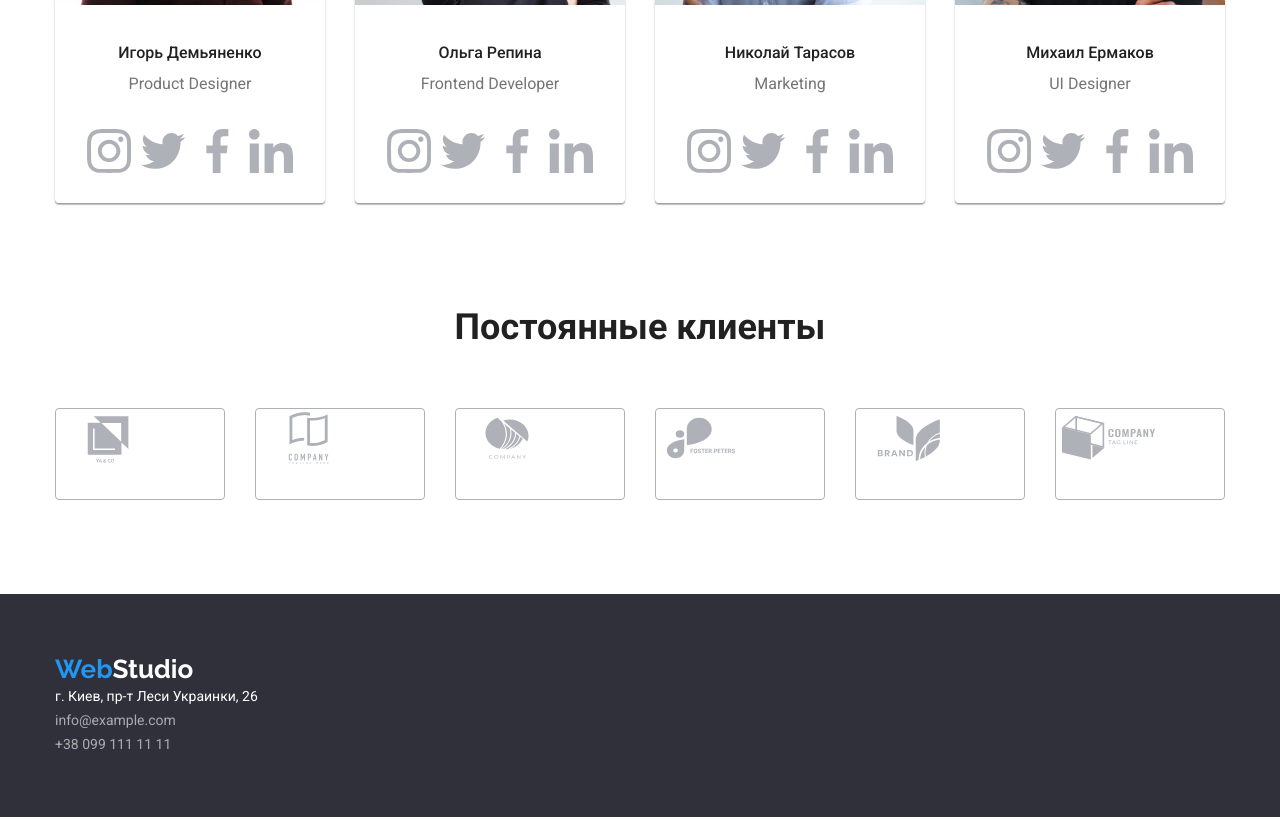
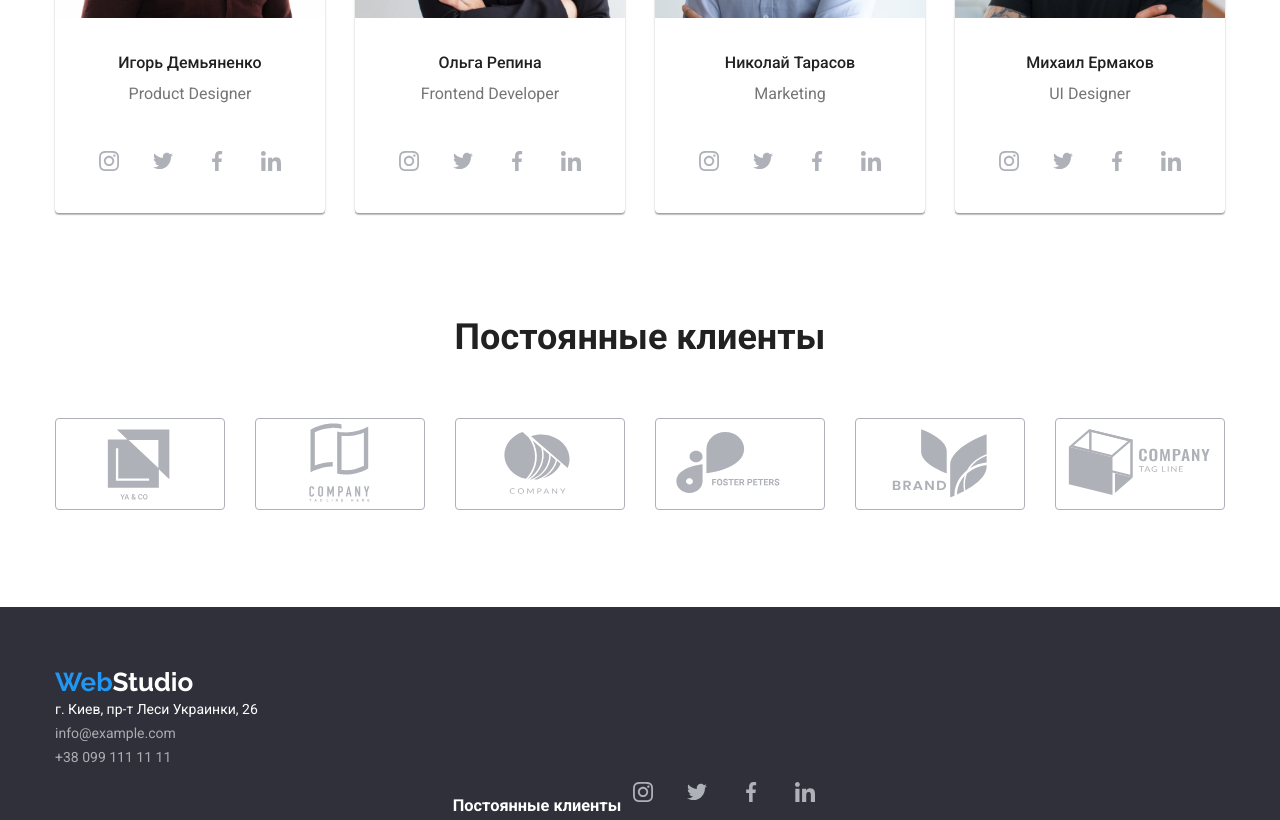
Before and after one commit to SuDenDimon/-goit-markup-hw-04, a plain HTML site: page index.html in a window 1280 px wide. Shown: the part 1980-2800 px from the top of the page. Drawn offline with nearby package versions, Linux system fonts and the light colour scheme.

Commit message:
не так то просто

```diff
--- a/css/styles.css
+++ b/css/styles.css
@@ -250,17 +250,11 @@ header .logo {
   display: flex;
   justify-content: space-between;
 }
-.item {
-  max-width: 270px;
-}
 .list-mission {
   display: flex;
   justify-content: space-between;
 
 }
-/* .item-mission {
-
-} */
 .list-team {
   text-align: center;
   display: flex;
@@ -341,9 +335,6 @@ header .logo {
   padding-left: 24px;
   padding-bottom: 20px;
 }
-
-
-
 .icon {
   display: flex;
   padding-right: 10px;
@@ -357,27 +348,6 @@ header .logo {
 }
 .vector {
   fill: var(--sec-color);
-}
-.anthena:nth-child(1) {
-  background-color: #F5F4FA;
-  border-radius: 4px;
-  margin-bottom: 30px;
-  background-size: 70px;
-}
-.logo-item {
-  display: flex;
-  justify-content: space-between;
-}
-.logo-icon {
-  width: 170px;
-  height: 92px;
-  box-sizing: border-box;
-  border: 1px solid #AFB1B8;
-  border-radius: 4px;
-  box-sizing: auto;
-}
-.logotipes {
-  fill: #AFB1B8;
 }
 .social {
   display: flex;
@@ -415,3 +385,44 @@ header .logo {
   background-color: var(--active-color);
   fill: white;
 }
+.anthena {
+  display: flex;
+  width: 270px;
+  height: 120px;
+  background-color: #F5F4FA;
+  justify-content: center;
+  align-items: center;
+  margin-bottom: 30px;
+  border-radius: 4px;
+}
+.logo-item {
+  display: flex;
+  justify-content: center;
+  align-items: center;
+}
+.logotipes {
+  width: 170px;
+  height: 92px;
+  border: 1px solid #AFB1B8;
+  border-radius: 4px;
+  align-items: center;
+  justify-content: center;
+  fill: #AFB1B8;
+}
+.logo-icon {
+  margin-right: 30px;
+}
+.logo-icon:last-child {
+  margin-right: 0;
+}
+.users {
+  display: flex;
+  justify-content: center;
+  align-items: center;
+}
+.klients {
+  color: white;
+}
+.hero {
+  background-image: url(../images/Img.svg);
+}
--- a/index.html
+++ b/index.html
@@ -1,4 +1,4 @@
-<!DOCTYPE html>
+p<!DOCTYPE html>
 <html lang="en">
   <head>
     <title>WebStudio</title>
@@ -53,7 +53,7 @@
       <div class="container">
         <ul class="list">
           <li class="item">
-              <svg class="anthena" width="270" height="120">
+              <svg class="anthena" width="65" height="70">
                 <use href="./images/icons.svg#icon-antenna">
                 </use>
               </svg>
@@ -64,7 +64,7 @@
             </p>
           </li>
           <li class="item">
-            <svg class="anthena" width="270" height="120">
+            <svg class="anthena" width="20" height="20">
                 <use href="./images/icons.svg#icon-clock">
                 </use>
               </svg>
@@ -137,7 +137,7 @@
               <ul class="social">
                 <li class="social-link">
                   <a class="btn-soc" href="#">
-                    <svg class="soc-icon" width="44" height="44">
+                    <svg class="soc-icon" width="20" height="20">
                       <use href="./images/icons.svg#icon-instagram">
                       </use>
                     </svg>
@@ -145,7 +145,7 @@
                 </li>
                 <li class="social-link">
                   <a class="btn-soc" href="#">
-                    <svg class="soc-icon" width="44" height="44">
+                    <svg class="soc-icon" width="20" height="20">
                       <use href="./images/icons.svg#icon-twitter">
                       </use>
                     </svg>
@@ -153,7 +153,7 @@
                 </li>
                 <li class="social-link">
                   <a class="btn-soc" href="#">
-                    <svg class="soc-icon" width="44" height="44">
+                    <svg class="soc-icon" width="20" height="20">
                       <use href="./images/icons.svg#icon-facebook">
                       </use>
                     </svg>
@@ -161,7 +161,7 @@
                 </li>
                 <li class="social-link">
                   <a class="btn-soc" href="#">
-                    <svg class="soc-icon" width="44" height="44">
+                    <svg class="soc-icon" width="20" height="20">
                       <use href="./images/icons.svg#icon-linkedin">
                       </use>
                     </svg>
@@ -177,7 +177,7 @@
           <ul class="social">
                 <li class="social-link">
                   <a class="btn-soc" href="#">
-                    <svg class="soc-icon" width="44" height="44">
+                    <svg class="soc-icon" width="20" height="20">
                       <use href="./images/icons.svg#icon-instagram">
                       </use>
                     </svg>
@@ -185,7 +185,7 @@
                 </li>
                 <li class="social-link">
                   <a class="btn-soc" href="#">
-                    <svg class="soc-icon" width="44" height="44">
+                    <svg class="soc-icon" width="20" height="20">
                       <use href="./images/icons.svg#icon-twitter">
                       </use>
                     </svg>
@@ -193,7 +193,7 @@
                 </li>
                 <li class="social-link">
                   <a class="btn-soc" href="#">
-                    <svg class="soc-icon" width="44" height="44">
+                    <svg class="soc-icon" width="20" height="20">
                       <use href="./images/icons.svg#icon-facebook">
                       </use>
                     </svg>
@@ -201,7 +201,7 @@
                 </li>
                 <li class="social-link">
                   <a class="btn-soc" href="#">
-                    <svg class="soc-icon" width="44" height="44">
+                    <svg class="soc-icon" width="20" height="20">
                       <use href="./images/icons.svg#icon-linkedin">
                       </use>
                     </svg>
@@ -216,7 +216,7 @@
           <ul class="social">
                 <li class="social-link">
                   <a class="btn-soc" href="#">
-                    <svg class="soc-icon" width="44" height="44">
+                    <svg class="soc-icon" width="20" height="20">
                       <use href="./images/icons.svg#icon-instagram">
                       </use>
                     </svg>
@@ -224,7 +224,7 @@
                 </li>
                 <li class="social-link">
                   <a class="btn-soc" href="#">
-                    <svg class="soc-icon" width="44" height="44">
+                    <svg class="soc-icon" width="20" height="20">
                       <use href="./images/icons.svg#icon-twitter">
                       </use>
                     </svg>
@@ -232,7 +232,7 @@
                 </li>
                 <li class="social-link">
                   <a class="btn-soc" href="#">
-                    <svg class="soc-icon" width="44" height="44">
+                    <svg class="soc-icon" width="20" height="20">
                       <use href="./images/icons.svg#icon-facebook">
                       </use>
                     </svg>
@@ -240,7 +240,7 @@
                 </li>
                 <li class="social-link">
                   <a class="btn-soc" href="#">
-                    <svg class="soc-icon" width="44" height="44">
+                    <svg class="soc-icon" width="20" height="20">
                       <use href="./images/icons.svg#icon-linkedin">
                       </use>
                     </svg>
@@ -255,7 +255,7 @@
           <ul class="social">
                 <li class="social-link">
                   <a class="btn-soc" href="#">
-                    <svg class="soc-icon" width="44" height="44">
+                    <svg class="soc-icon" width="20" height="20">
                       <use href="./images/icons.svg#icon-instagram">
                       </use>
                     </svg>
@@ -263,7 +263,7 @@
                 </li>
                 <li class="social-link">
                   <a class="btn-soc" href="#">
-                    <svg class="soc-icon" width="44" height="44">
+                    <svg class="soc-icon" width="20" height="20">
                       <use href="./images/icons.svg#icon-twitter">
                       </use>
                     </svg>
@@ -271,7 +271,7 @@
                 </li>
                 <li class="social-link">
                   <a class="btn-soc" href="#">
-                    <svg class="soc-icon" width="44" height="44">
+                    <svg class="soc-icon" width="20" height="20">
                       <use href="./images/icons.svg#icon-facebook">
                       </use>
                     </svg>
@@ -279,7 +279,7 @@
                 </li>
                 <li class="social-link">
                   <a class="btn-soc" href="#">
-                    <svg class="soc-icon" width="44" height="44">
+                    <svg class="soc-icon" width="20" height="20">
                       <use href="./images/icons.svg#icon-linkedin">
                       </use>
                     </svg>
@@ -295,7 +295,7 @@
      <div class="container">
       <ul class="logo-item">
         <li class="logo-icon">
-          <svg class="logotipes" width="106" height="60" >
+          <svg class="logotipes" width="50" height="50" >
                 <use href="./images/icons.svg#icon-Logo-1">
           </use>
           </svg>
@@ -340,6 +340,45 @@
               <li><a href="mailto:info@example.com" class="communication">info@example.com</a></li>
               <li><a href="tel:+380991111111" class="communication">+38 099 111 11 11</a></li>
             </ul>
+             <div class="users">
+              <h3 class="klients">
+               Постоянные клиенты
+              </h3>
+             <ul class="social">
+                <li class="social-link">
+                  <a class="btn-soc" href="#">
+                    <svg class="soc-icon" width="20" height="20">
+                      <use href="./images/icons.svg#icon-instagram">
+                      </use>
+                    </svg>
+                  </a>
+                </li>
+                <li class="social-link">
+                  <a class="btn-soc" href="#">
+                    <svg class="soc-icon" width="20" height="20">
+                      <use href="./images/icons.svg#icon-twitter">
+                      </use>
+                    </svg>
+                  </a>
+                </li>
+                <li class="social-link">
+                  <a class="btn-soc" href="#">
+                    <svg class="soc-icon" width="20" height="20">
+                      <use href="./images/icons.svg#icon-facebook">
+                      </use>
+                    </svg>
+                  </a>
+                </li>
+                <li class="social-link">
+                  <a class="btn-soc" href="#">
+                    <svg class="soc-icon" width="20" height="20">
+                      <use href="./images/icons.svg#icon-linkedin">
+                      </use>
+                    </svg>
+                  </a>
+                </li>
+              </ul>
+            </div>
       </div>
     </footer>
   </body>
```
Also changed, not shown: images/Img.svg (added).
